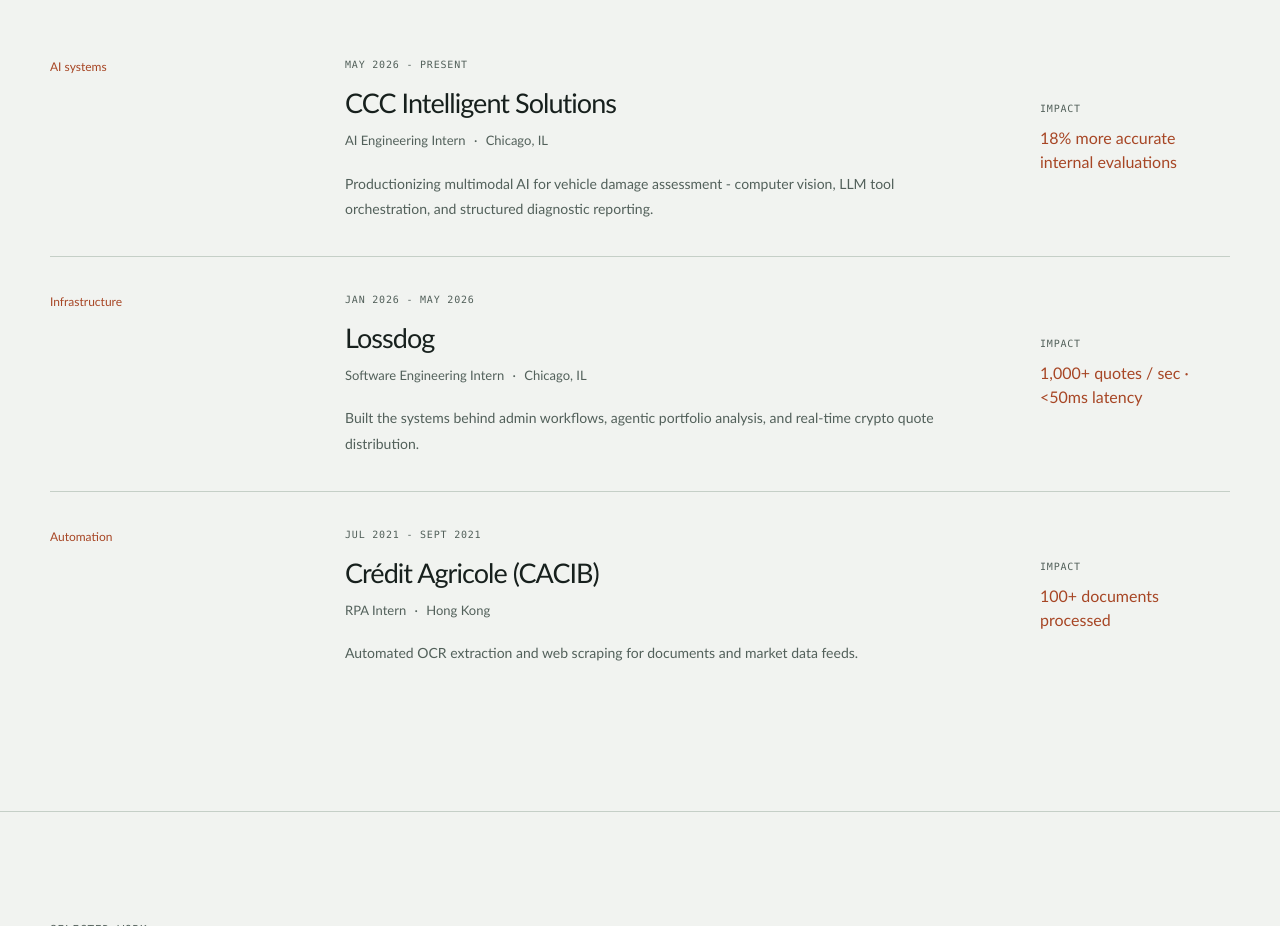
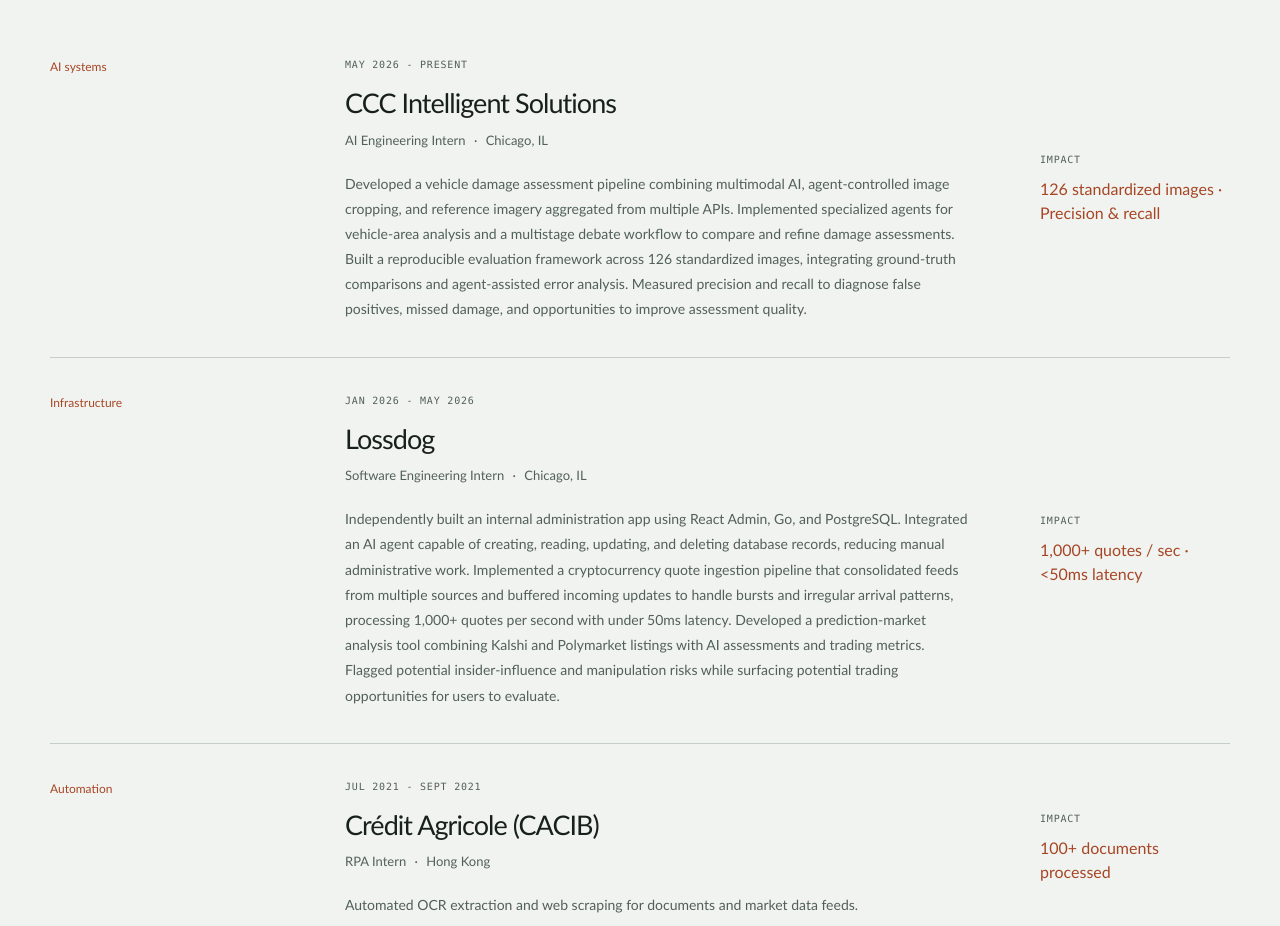
Before and after one commit to kiankarbassian/astro-blog-starter-template, an Astro site: page / in a window 1280 px wide. Shown: the part 1500-2426 px from the top of the page. Built offline with nearby package versions, Linux system fonts and the light colour scheme; Astro itself is replaced by a stand-in of ours.

Commit message:
Update internship summaries and verified quote metrics

```diff
--- a/src/pages/index.astro
+++ b/src/pages/index.astro
@@ -3,8 +3,8 @@
 import Signal from '../components/Signal.astro';
 
 const experience = [
-  { company: 'CCC Intelligent Solutions', role: 'AI Engineering Intern', time: 'May 2026 - present', place: 'Chicago, IL', type: 'AI systems', accent: 'orange', summary: 'Productionizing multimodal AI for vehicle damage assessment - computer vision, LLM tool orchestration, and structured diagnostic reporting.', impact: '18% more accurate internal evaluations' },
-  { company: 'Lossdog', role: 'Software Engineering Intern', time: 'Jan 2026 - May 2026', place: 'Chicago, IL', type: 'Infrastructure', accent: 'lime', summary: 'Built the systems behind admin workflows, agentic portfolio analysis, and real-time crypto quote distribution.', impact: '1,000+ quotes / sec · <50ms latency' },
+  { company: 'CCC Intelligent Solutions', role: 'AI Engineering Intern', time: 'May 2026 - present', place: 'Chicago, IL', type: 'AI systems', accent: 'orange', summary: 'Developed a vehicle damage assessment pipeline combining multimodal AI, agent-controlled image cropping, and reference imagery aggregated from multiple APIs. Implemented specialized agents for vehicle-area analysis and a multistage debate workflow to compare and refine damage assessments. Built a reproducible evaluation framework across 126 standardized images, integrating ground-truth comparisons and agent-assisted error analysis. Measured precision and recall to diagnose false positives, missed damage, and opportunities to improve assessment quality.', impact: '126 standardized images · Precision & recall' },
+  { company: 'Lossdog', role: 'Software Engineering Intern', time: 'Jan 2026 - May 2026', place: 'Chicago, IL', type: 'Infrastructure', accent: 'lime', summary: 'Independently built an internal administration app using React Admin, Go, and PostgreSQL. Integrated an AI agent capable of creating, reading, updating, and deleting database records, reducing manual administrative work. Implemented a cryptocurrency quote ingestion pipeline that consolidated feeds from multiple sources and buffered incoming updates to handle bursts and irregular arrival patterns, processing 1,000+ quotes per second with under 50ms latency. Developed a prediction-market analysis tool combining Kalshi and Polymarket listings with AI assessments and trading metrics. Flagged potential insider-influence and manipulation risks while surfacing potential trading opportunities for users to evaluate.', impact: '1,000+ quotes / sec · <50ms latency' },
   { company: 'Crédit Agricole (CACIB)', role: 'RPA Intern', time: 'Jul 2021 - Sept 2021', place: 'Hong Kong', type: 'Automation', accent: 'blue', summary: 'Automated OCR extraction and web scraping for documents and market data feeds.', impact: '100+ documents processed' },
 ];
 
```
